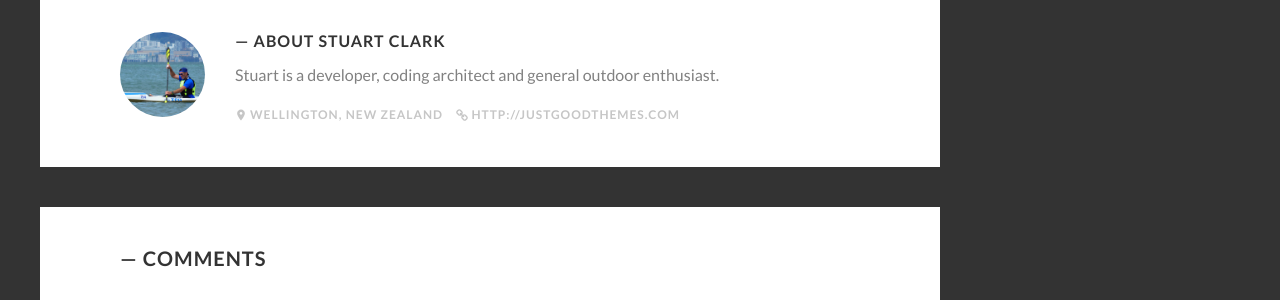
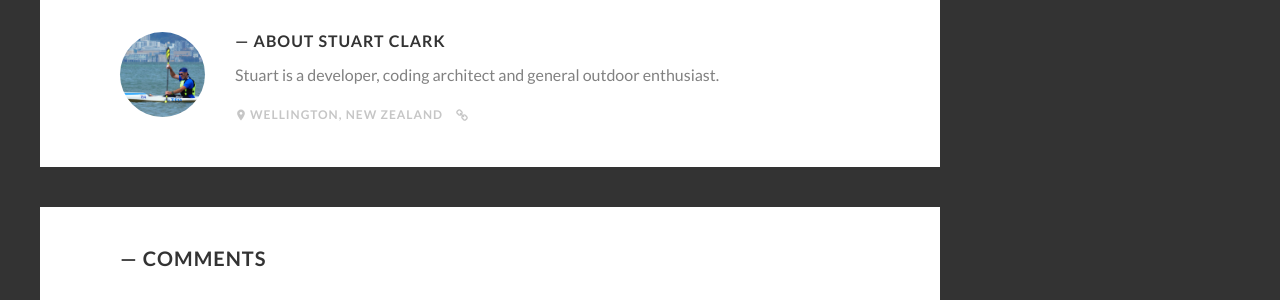
Before and after one commit to sjclark76/Blog, a Jekyll site: the page built from _posts/2020-08-20-grpc-api-testing-with-test-server.md, in a window 1280 px wide and 900 px high, scrolled down 2517 px. Shown: the part 153-453 px from the top of the window. Built offline with Jekyll 4.4.1, drawn with Linux system fonts in a browser that asks for light colours; comment, search, counter and statistics services are not loaded; part of the change alters nothing that is shown.

Commit message:
update file yml

```diff
--- a/_config.yml
+++ b/_config.yml
@@ -12,7 +12,7 @@ title: "Stuart Clark"
 tagline: "Strong opinions, loosely held."
 
 # A description of your site for social meta tag, search engines, and feed.xml
-description: "BlogInn is a bold theme for the Jekyll blogging platform. Available for purchase at ThemeForest.net."
+description: "A site about coding, architecture and adventure."
 
 # The subpath of your site, e.g. /blog, for generating urls
 baseurl:
@@ -23,7 +23,7 @@ sass:
   style: compressed
 
 # The base hostname & protocol of your site for where absolute urls are needed
-url: "https://bloginn.netlify.app"
+url: "https://stuartclark.co.nz"
 
 # Site navigation - each item must have a title and a url.
 navigation:
@@ -43,7 +43,7 @@ google_analytics: "UA-173581581-2"
 # Author information - author info at the bottom of the post
 author_name: "Stuart Clark"
 author_bio: "Stuart is a developer, coding architect and general outdoor enthusiast."
-author_url: "http://justgoodthemes.com"
+# author_url: "http://justgoodthemes.com"
 author_location: "Wellington, New Zealand"
 author_image: /images/author.jpg
 
```
